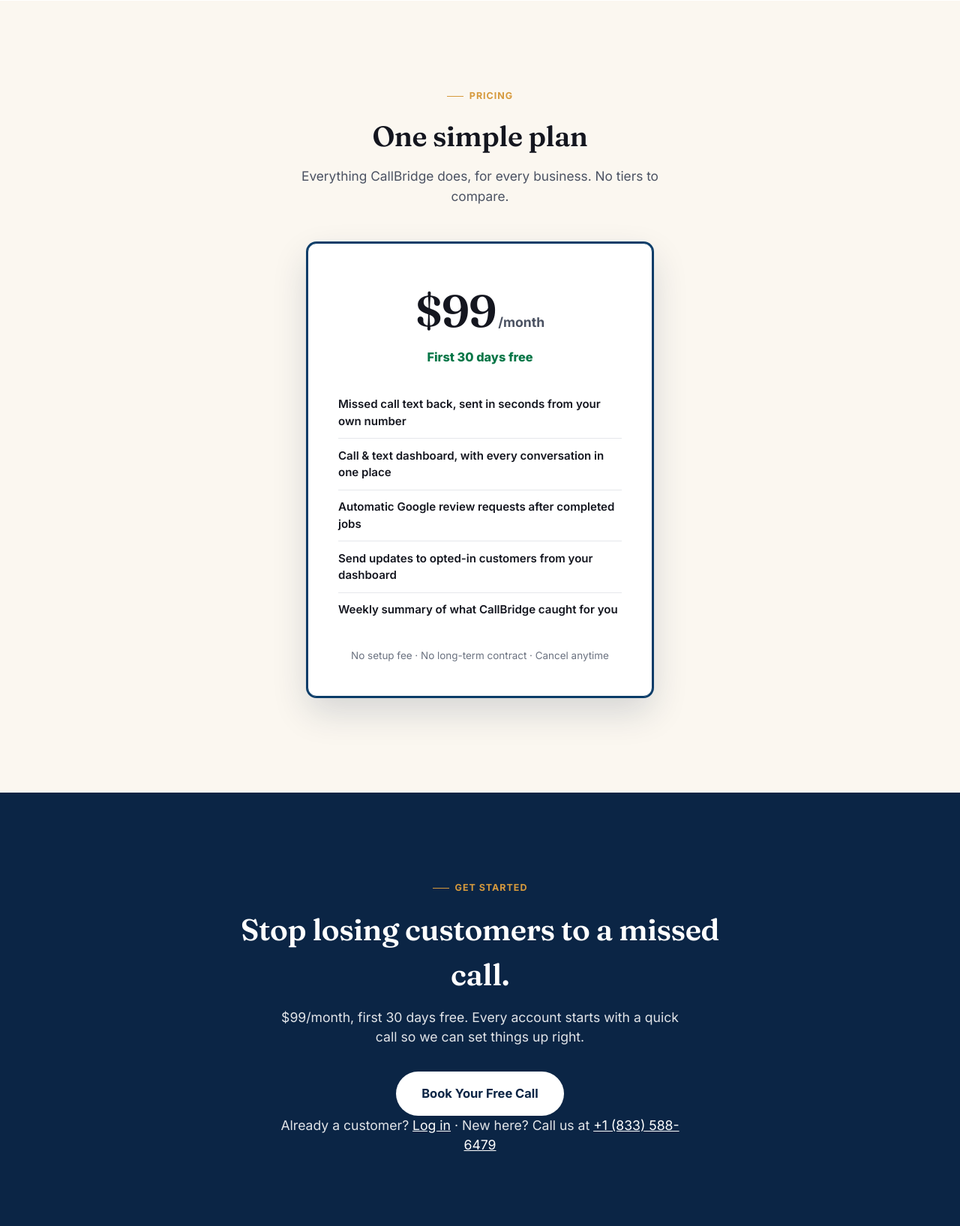
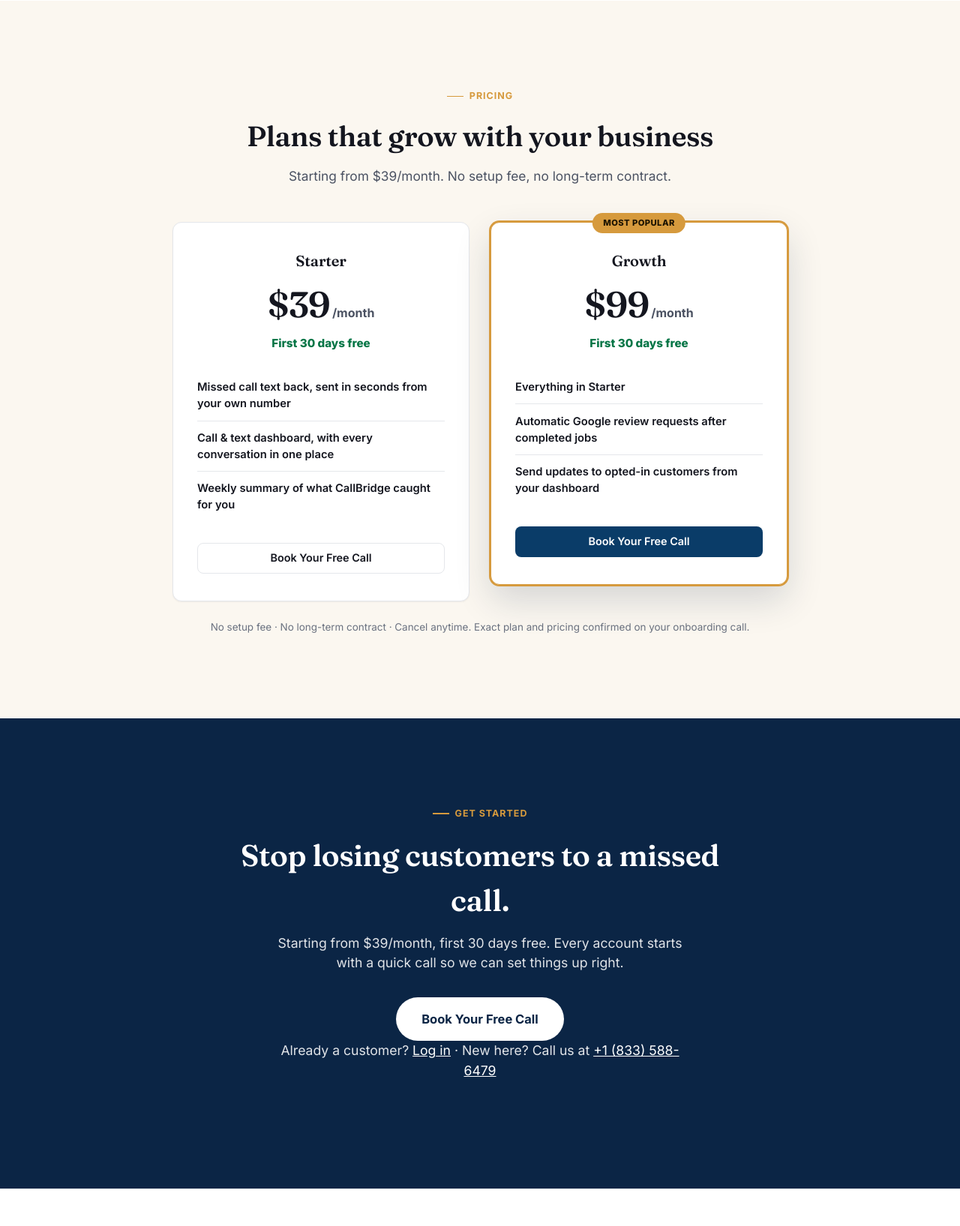
Before and after one commit to hiyaw10/callbridge, a Python web app: template app/templates/landing.html in a window 1280 px wide. Shown: the part 4865-6500 px from the top of the page at 75% size. Run offline with Jinja, Linux system fonts and the light colour scheme; the template is opened without the code that fills it, so the values that code supplies are empty.

Commit message:
Replace the flat $99 plan with Starter ($39) and Growth ($99) tiers
Landing page pricing is now two cards instead of one: Starter covers
the core missed-call text-back, call and text dashboard, and weekly
summary; Growth adds automatic Google review requests and customer
announcements. The parameter that actually determines what a given
business pays is a new Business.monthly_price column, set by the
admin on the create/edit business form (defaults to 39 for new
businesses, existing rows backfill to 99, since every current
customer is actually on that plan) — not a fixed enum, so a
negotiated rate or a promo is just a number, not a special case.

Updates the admin analytics MRR calculation, which was business_count
* a hardcoded 99, to sum each active business's real monthly_price —
it would have under- or over-counted revenue the moment any business
was on a different plan, which is now the normal case.

The businesses list gets a Price column so the actual plan per
business is visible at a glance, not just in the edit form.

Verified with a 3-business mixed-pricing dataset ($39 + $99 + $59):
MRR summed correctly to $197, adding and editing a business's price
both propagated to the businesses list and the analytics MRR
immediately, and the migration round-trips cleanly.

Co-Authored-By: Claude Sonnet 5 <noreply@anthropic.com>

```diff
--- a/app/static/style.css
+++ b/app/static/style.css
@@ -573,28 +573,50 @@ td.wrap { white-space: normal; }
   font-weight: 600;
 }
 
-.plan-single {
-  display: flex;
-  justify-content: center;
-  margin: 2.5rem 0 1rem;
+.plan-grid {
+  display: grid;
+  grid-template-columns: repeat(auto-fit, minmax(300px, 1fr));
+  gap: 1.75rem;
+  max-width: 820px;
+  margin: 2.5rem auto 1.5rem;
+  align-items: start;
 }
-.plan-single-card {
-  width: 100%;
-  max-width: 460px;
-  padding: 2.75rem 2.5rem;
+.plan-card {
+  padding: 2.25rem 2rem;
   text-align: center;
   background: var(--surface);
-  border-color: var(--primary);
-  box-shadow: 0 0 0 2px var(--primary), var(--shadow-lg);
+  display: flex;
+  flex-direction: column;
+  position: relative;
 }
-.plan-single-price { margin-bottom: 0.35rem; }
-.plan-single-price .amount { font-family: var(--font-display); font-size: 3.75rem; font-weight: 600; color: var(--text); letter-spacing: -0.02em; }
-.plan-single-price .period { font-size: 1.1rem; font-weight: 700; color: var(--text-muted); margin-left: 0.2rem; }
-.plan-single-trial { color: var(--success); font-weight: 800; font-size: 1.02rem; margin-bottom: 1.75rem; }
-.plan-features { list-style: none; padding: 0; margin: 0 0 1.75rem; text-align: left; }
-.plan-features li { font-size: 0.94rem; font-weight: 600; color: var(--text); padding: 0.7rem 0; border-bottom: 1px solid var(--border); }
+.plan-card-featured {
+  border-color: var(--accent);
+  box-shadow: 0 0 0 2px var(--accent), var(--shadow-lg);
+}
+.plan-badge {
+  position: absolute;
+  top: -13px;
+  left: 50%;
+  transform: translateX(-50%);
+  background: var(--accent);
+  color: #1c1300;
+  font-size: 0.7rem;
+  font-weight: 800;
+  letter-spacing: 0.04em;
+  text-transform: uppercase;
+  padding: 0.3rem 0.9rem;
+  border-radius: 999px;
+  white-space: nowrap;
+}
+.plan-name { font-family: var(--font-display); font-size: 1.25rem; font-weight: 600; margin-bottom: 0.4rem; }
+.plan-price { margin-bottom: 0.35rem; }
+.plan-price .amount { font-family: var(--font-display); font-size: 3rem; font-weight: 600; color: var(--text); letter-spacing: -0.02em; }
+.plan-price .period { font-size: 1rem; font-weight: 700; color: var(--text-muted); margin-left: 0.2rem; }
+.plan-trial { color: var(--success); font-weight: 800; font-size: 0.95rem; margin-bottom: 1.5rem; }
+.plan-features { list-style: none; padding: 0; margin: 0 0 1.75rem; text-align: left; flex-grow: 1; }
+.plan-features li { font-size: 0.92rem; font-weight: 600; color: var(--text); padding: 0.7rem 0; border-bottom: 1px solid var(--border); }
 .plan-features li:last-child { border-bottom: none; }
-.plan-single-terms { font-size: 0.84rem; color: var(--text-faint); margin: 0; }
+.plan-footnote { text-align: center; font-size: 0.84rem; color: var(--text-faint); margin: 0; }
 
 .cta-band-inner { text-align: center; }
 .cta-band-inner .eyebrow { justify-content: center; }
@@ -646,7 +668,6 @@ td.wrap { white-space: normal; }
   .section-title { font-size: 1.7rem; }
   .cta-band-inner h2 { font-size: 1.9rem; }
   .trade-photos { grid-template-columns: 1fr 1fr; }
-  .plan-single-price .amount { font-size: 3rem; }
 
   .stats-grid { grid-template-columns: 1fr 1fr; gap: 1rem; }
   .stat-card-premium { padding: 1.5rem 1rem; }
--- a/app/templates/admin_edit_business.html
+++ b/app/templates/admin_edit_business.html
@@ -47,6 +47,10 @@
           <input type="tel" id="twilio_number" name="twilio_number" value="{{ business.twilio_number }}" placeholder="+15551234567" required>
         </div>
         <div class="field">
+          <label for="monthly_price">Monthly price ($)</label>
+          <input type="number" id="monthly_price" name="monthly_price" min="0" step="1" value="{{ business.monthly_price }}" required>
+        </div>
+        <div class="field">
           <label for="password">Reset password (optional)</label>
           <input type="text" id="password" name="password" placeholder="Leave blank to keep current password">
         </div>
--- a/app/templates/landing.html
+++ b/app/templates/landing.html
@@ -212,25 +212,39 @@
   <div class="container">
     <div class="section-head">
       <span class="eyebrow">Pricing</span>
-      <h2 class="section-title">One simple plan</h2>
-      <p class="section-subtitle">Everything CallBridge does, for every business. No tiers to compare.</p>
+      <h2 class="section-title">Plans that grow with your business</h2>
+      <p class="section-subtitle">Starting from $39/month. No setup fee, no long-term contract.</p>
     </div>
-    <div class="plan-single">
-      <div class="card plan-single-card">
-        <div class="plan-single-price">
-          <span class="amount">$99</span><span class="period">/month</span>
+    <div class="plan-grid">
+      <div class="card plan-card">
+        <h3 class="plan-name">Starter</h3>
+        <div class="plan-price">
+          <span class="amount">$39</span><span class="period">/month</span>
         </div>
-        <p class="plan-single-trial">First 30 days free</p>
+        <p class="plan-trial">First 30 days free</p>
         <ul class="plan-features">
           <li>Missed call text back, sent in seconds from your own number</li>
           <li>Call &amp; text dashboard, with every conversation in one place</li>
+          <li>Weekly summary of what CallBridge caught for you</li>
+        </ul>
+        <a href="/book-a-call" class="btn btn-secondary btn-block">Book Your Free Call</a>
+      </div>
+      <div class="card plan-card plan-card-featured">
+        <span class="plan-badge">Most Popular</span>
+        <h3 class="plan-name">Growth</h3>
+        <div class="plan-price">
+          <span class="amount">$99</span><span class="period">/month</span>
+        </div>
+        <p class="plan-trial">First 30 days free</p>
+        <ul class="plan-features">
+          <li>Everything in Starter</li>
           <li>Automatic Google review requests after completed jobs</li>
           <li>Send updates to opted-in customers from your dashboard</li>
-          <li>Weekly summary of what CallBridge caught for you</li>
         </ul>
-        <p class="plan-single-terms">No setup fee &middot; No long-term contract &middot; Cancel anytime</p>
+        <a href="/book-a-call" class="btn btn-primary btn-block">Book Your Free Call</a>
       </div>
     </div>
+    <p class="plan-footnote">No setup fee &middot; No long-term contract &middot; Cancel anytime. Exact plan and pricing confirmed on your onboarding call.</p>
   </div>
 </section>
 
@@ -238,7 +252,7 @@
   <div class="container cta-band-inner">
     <span class="eyebrow">Get Started</span>
     <h2>Stop losing customers to a missed call.</h2>
-    <p>$99/month, first 30 days free. Every account starts with a quick call so we can set things up right.</p>
+    <p>Starting from $39/month, first 30 days free. Every account starts with a quick call so we can set things up right.</p>
     <a href="/book-a-call" class="btn btn-primary btn-lg">Book Your Free Call</a>
     <p class="cta-alt">Already a customer? <a href="/login">Log in</a> &middot; New here? Call us at <a href="tel:+18335886479">+1 (833) 588-6479</a></p>
   </div>
```
Also changed, not shown: alembic/versions/f19dc859d2fe_add_monthly_price_to_businesses.py (added, +31 -0 lines), app/models.py (+8 -0 lines), app/routers/admin.py (+12 -5 lines), app/templates/admin_businesses.html (+8 -2 lines).
